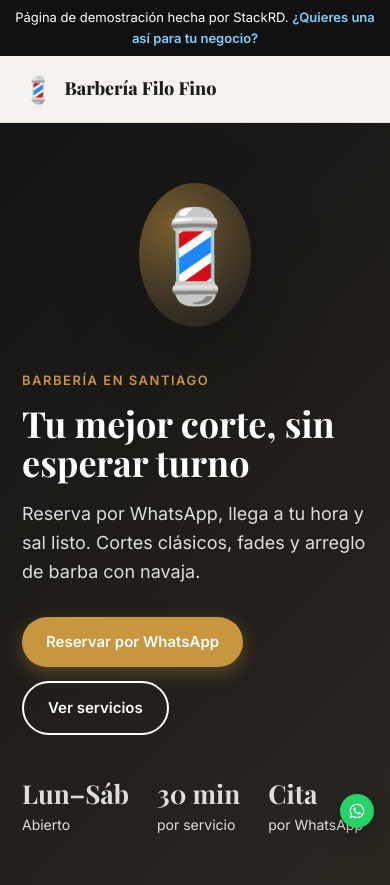
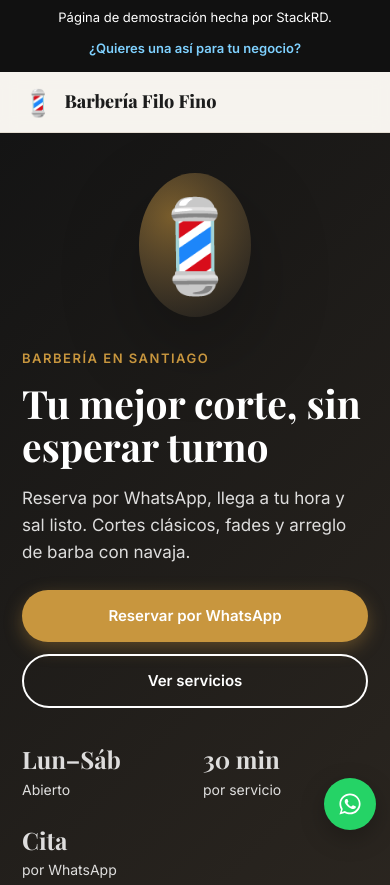
Before and after one commit to DaltonARC/stackrd-web, a plain HTML site: page docs/barberia/index.html in a window 390 px wide. Shown: the top 885 px of the page. Drawn offline with nearby package versions, Linux system fonts and the light colour scheme.

Commit message:
Mejora vista movil de barberia

```diff
--- a/docs/barberia/index.html
+++ b/docs/barberia/index.html
@@ -76,6 +76,34 @@ footer a{color:#fff;font-weight:600}
   .hero .wrap,.nosotros .wrap,.contacto .wrap{grid-template-columns:1fr}
   .medallon{max-width:240px;margin:0 auto;order:-1}
 }
+@media(max-width:560px){
+  .demo{padding:8px 16px;line-height:1.45}
+  .demo a{display:block;padding:12px 0 6px}
+  nav .wrap{height:60px}
+  .logo{min-height:44px}
+  .hero{padding:40px 0 48px}
+  .hero .wrap{gap:28px}
+  .medallon{max-width:190px}
+  .hero h1{font-size:clamp(34px,10vw,42px)}
+  .hero p{font-size:17px;margin-bottom:24px}
+  .hero .acciones{flex-direction:column;gap:12px}
+  .hero .btn{width:100%;justify-content:center;min-height:52px}
+  .datos{display:grid;grid-template-columns:1fr 1fr;gap:20px 16px;margin-top:32px}
+  .datos div:last-child{grid-column:1/-1}
+  .datos b{font-size:24px}
+  section{padding:56px 0}
+  .intro{margin-bottom:28px}
+  .card{padding:22px}
+  .card p{font-size:15px}
+  .nosotros .wrap{gap:32px}
+  .info small{font-size:14px}
+  .btn{min-height:48px;justify-content:center}
+  iframe{min-height:280px}
+  footer{padding:26px 16px 88px;line-height:1.7}
+  footer a{display:inline-block;padding:12px 4px}
+  .flotante{width:52px;height:52px;right:14px;bottom:14px}
+  .flotante svg{width:26px;height:26px}
+}
 </style>
 </head>
 <body>
```
